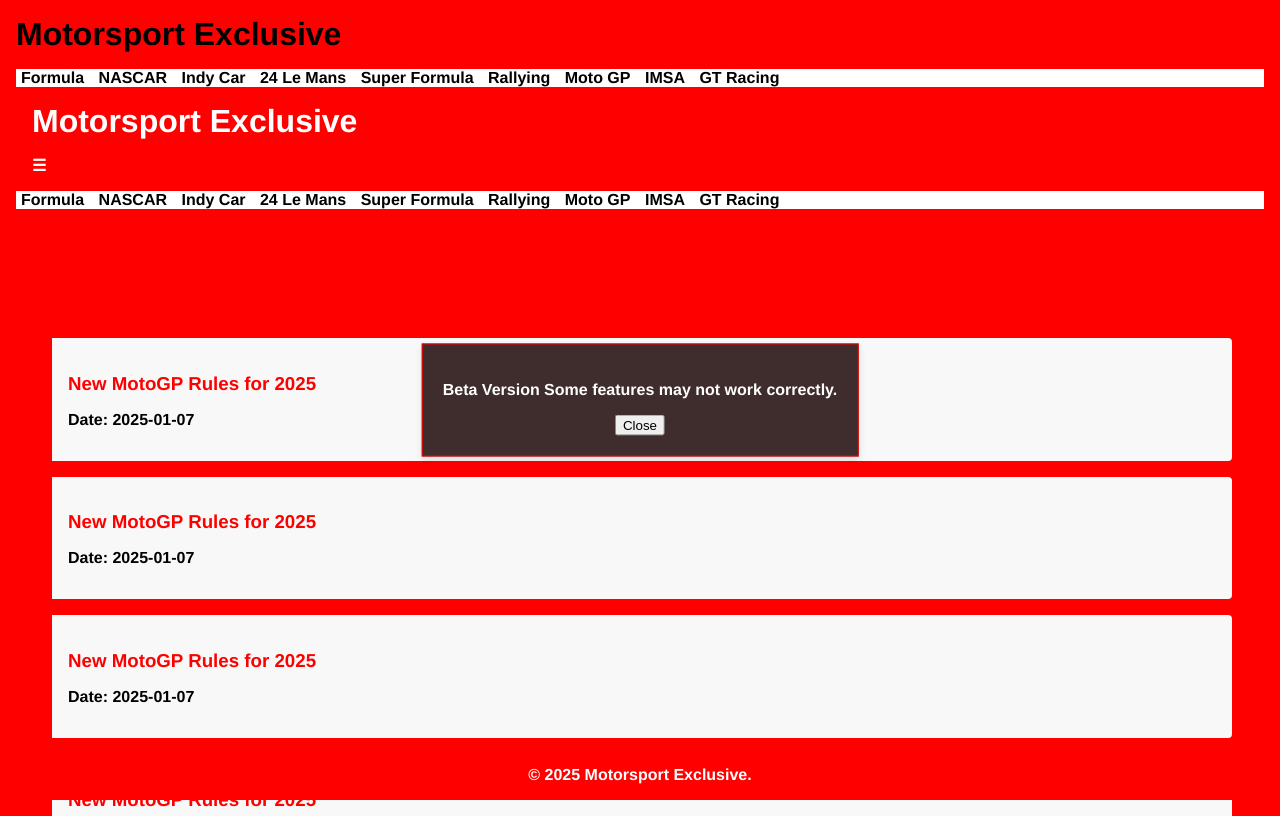
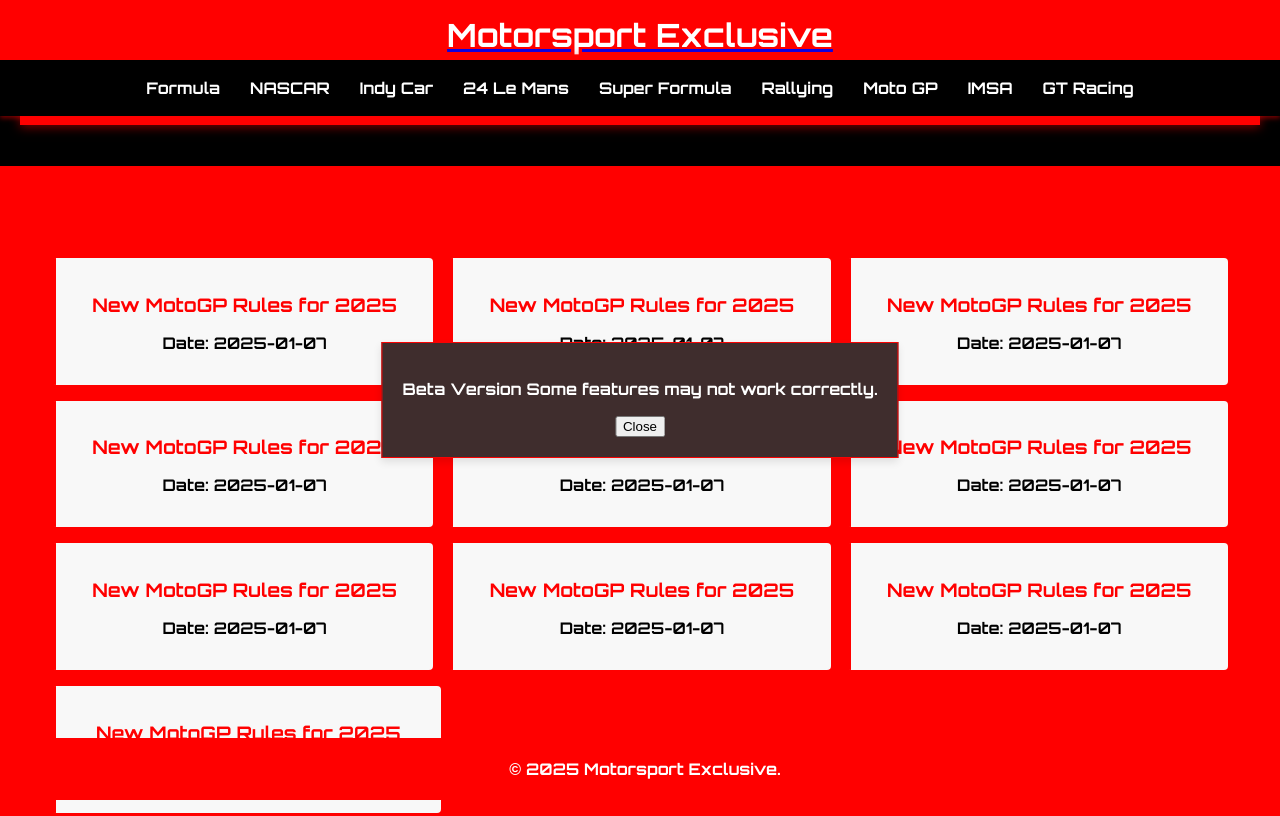
Before and after one commit to NitheshVinny20/motorsportexclusive, a website: page index.html in a window 1280 px wide. Shown: the top 816 px of the page. Drawn offline with Linux system fonts and the light colour scheme.

Commit message:
styles.css

```diff
--- a/home/styles.css
+++ b/home/styles.css
@@ -1,69 +1,127 @@
+@import url("https://fonts.googleapis.com/css2?family=Orbitron:wght@400;700&display=swap");
+
 body {
-  font-family: "Helvetica Neue", Arial, sans-serif;
-  background-color: #fff;
+  font-family: "Orbitron", sans-serif;
+  background-color: #000;
+  color: #fff;
   margin: 0;
   padding: 0;
-  color: #333;
 }
 
 header {
-  background-color: #ff0000;
-  color: white;
-  padding: 1em;
-  text-align: left;
+  background: #ff0000;
+  padding: 15px 20px;
+  text-align: center;
+  box-shadow: 0 2px 10px rgba(255, 0, 0, 0.5);
   position: relative;
 }
 
 header h1 {
-  margin: 0 0 0.5em 0;
+  color: white;
+  margin: 0;
+  font-size: 2.5em;
 }
 
-header a {
-  text-decoration: none;
-  color: black;
+/* Reduce heading size on large screens */
+@media (min-width: 1024px) {
+  header h1 {
+    font-size: 2em;
+  }
+}
+
+/* Reduce heading size for small screens */
+@media (max-width: 768px) {
+  header h1 {
+    font-size: 1.5em;
+  }
+}
+
+.menu-toggle {
+  display: none;
+  font-size: 24px;
+  cursor: pointer;
+  position: absolute;
+  right: 20px;
+  top: 15px;
 }
 
 .category-links {
-  background-color: #ffffff;
-  position: relative;
+  display: flex;
+  flex-direction: row;
+  justify-content: center;
+  position: absolute;
+  top: 60px;
+  left: 0;
+  width: 100%;
+  background: black;
+  box-shadow: 0 2px 5px rgba(255, 0, 0, 0.5);
+  padding: 10px 0;
+  max-height: 500px;
 }
 
 .category-links a {
-  padding: 5px;
-  color: black;
+  color: white;
+  font-size: 16px;
+  text-decoration: none;
+  padding: 8px 15px;
+  display: inline-block;
+  transition: background 0.3s;
 }
 
 .category-links a:hover {
-  color: #ff0000;
+  background: #ff0000;
 }
 
-.category-links h2,
-.category-links h3,
-.category-links h4,
-.category-links h5,
-.category-links h6 {
-  margin: 0;
-  padding: 0;
-  font-size: 1em;
-  display: inline;
+/* Hide menu by default for smaller screens */
+@media (max-width: 768px) {
+  .menu-toggle {
+    display: block;
+  }
+
+  .category-links {
+    display: none;
+    flex-direction: column;
+    max-height: 0;
+    overflow: hidden;
+    transition: max-height 0.3s ease-in-out;
+  }
+
+  .category-links.show {
+    display: flex;
+    max-height: 500px;
+  }
 }
 
-nav {
-  background-color: #e6e6e6;
-  padding: 1em;
-  text-align: center;
-}
-
+/* Side-by-side boxes for news */
 .news-container {
   padding: 2em;
+  display: flex;
+  flex-wrap: wrap;
+  gap: 1em;
 }
 
 .news-item {
   background-color: #f8f8f8;
   border-left: 4px solid #ff0000;
-  margin-bottom: 1em;
   padding: 1em;
-  border-radius: 0 4px 4px 0;
+  border-radius: 4px;
+  color: black;
+  flex: 1;
+  min-width: 300px;
+}
+
+/* Ensure at least 2 boxes per row on large screens */
+@media (min-width: 768px) {
+  .news-item {
+    max-width: 48%;
+  }
+}
+
+/* Ensure 3 boxes per row on extra-large screens */
+@media (min-width: 1024px) {
+  .news-item {
+    max-width: 30%;
+  }
 }
 
 .news-item h3 {
@@ -75,7 +133,7 @@
   background-color: #ff0000;
   color: white;
   text-align: center;
-  padding: 0.0000001em;
+  padding: 5px;
   position: fixed;
   bottom: 0;
   width: 100%;
@@ -104,6 +162,7 @@
 .suggestions div:hover {
   background-color: #f0f0f0;
 }
+
 .popup {
   display: none;
   position: fixed;
```
